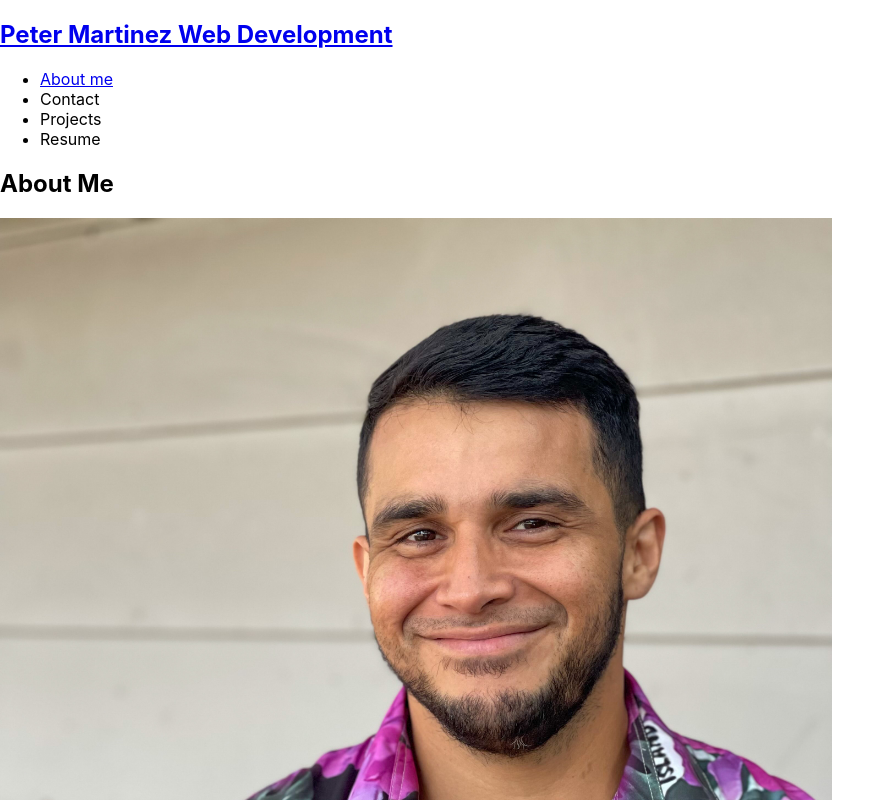
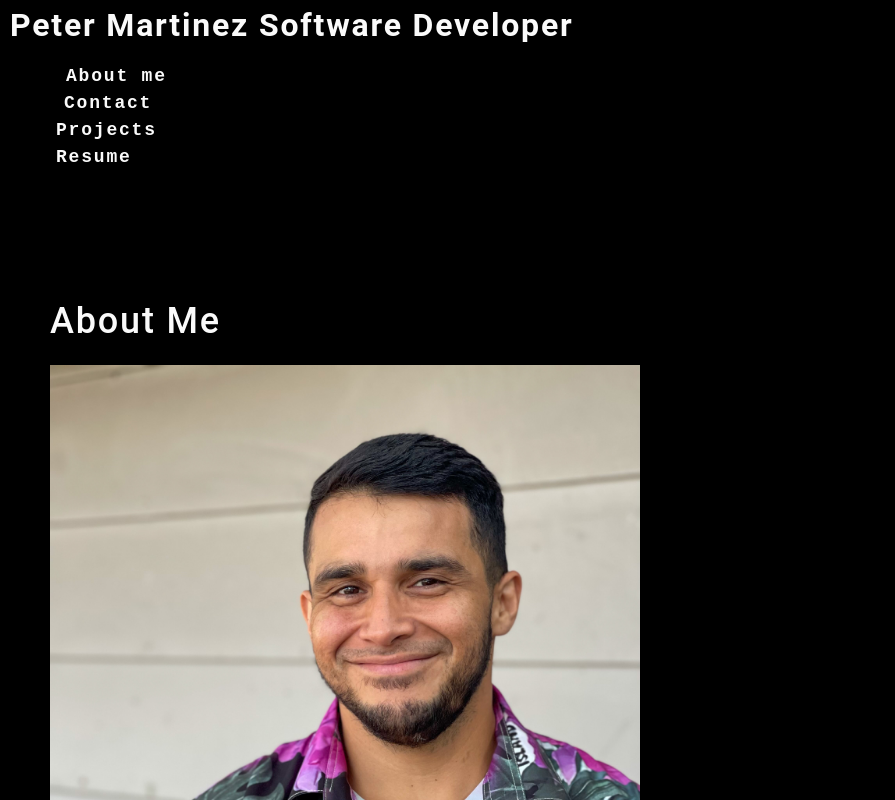
Before and after one commit to Pmarti53/portfolio, a React (Create React App) app: page / in a window 1280 px wide. Shown: the top 800 px of the page, without its empty margins (0-895 px from the left). Built offline with nearby package versions, Linux system fonts and the light colour scheme.

Commit message:
added about section

```diff
--- a/src/App.css
+++ b/src/App.css
@@ -1,38 +1,294 @@
-.App {
+main {
+	margin: 0 auto;
+	max-width: 100%;
+  padding: 70px 50px;
+}
+:root {
+  --primary: #8c54ff;
+  --secondary: #F3A847;
+  --tertiary: #B12704;
+  --light: #fafafa;
+  --dark: #000000;
+  --darker: #111111;
+  --error: rgb(228, 46, 1);
+  --spacing-one: calc(1rem * 0.5);
+  --spacing-two: calc(1rem);
+  --spacing-five: calc(2.5rem);
+
+}
+
+* {
+  box-sizing: border-box;
+}
+
+html,
+body {
+  min-height: 100%;
+}
+
+body {
+  margin: 0;
+  padding: 0;
+  font-weight: 600;
+  line-height: 1.5;
+  font-size: 18px;
+  letter-spacing: .1em;
+  background: var(--dark);
+  color: var(--light);
+  font-family:'Courier New', Courier, monospace
+
+}
+
+h1,
+h2,
+h3,
+h4,
+h5,
+h6 {
+  font-family: 'Roboto', sans-serif;
+  font-weight: 500;
+  margin: 5px 0;
+  line-height: 1.25;
+}
+
+h1 {
+  font-size: 2.25rem;
+}
+
+h2 {
+  font-size: 2rem;
+}
+
+h3 {
+  font-size: 1.75rem;
+}
+
+h4 {
+  font-size: 1.5rem;
+}
+
+h5 {
+  font-size: 1.25rem;
+}
+
+h6 {
+  font-size: 1rem;
+}
+
+p {
+  font-size: 1.1rem;
+  margin-top: 0;
+}
+
+a {
+  color: var(--tertiary);
+  text-decoration: none;
+  font-weight: bold;
+}
+
+a:hover {
+  text-decoration: underline;
+}
+
+header {
+  background: var(--dark);
+}
+
+header a {
+  color: var(--light);
+}
+
+button {
+  font-size: 1rem;
+  text-decoration: none;
+  padding: 0.25rem 1rem;
+  border-radius: .5rem;
+  border: none;
+  outline: none;
+  cursor: pointer;
+  margin: 0 1px;
+  background-color: var(--secondary);
+}
+
+button:hover {
+  opacity: .8;
+}
+
+button[disabled] {
+  cursor: default;
+  opacity: .8;
+}
+
+img {
+  max-width: 100%;
+}
+
+span[role="img"] {
+  cursor: default;
+}
+
+form {
+  width: 40%;
+}
+
+input {
+  font-size: 1rem;
+  padding: 0.25rem;
+  border: 1px solid var(--dark);
+  outline: none;
+  border-radius: 3px;
+  transition: box-shadow 0.2s;
+}
+
+input:focus {
+  border: 1px solid var(--secondary);
+  box-shadow: 0 0 .25rem rgba(0, 0, 0, .5);
+}
+
+li {
+  list-style: none;
+}
+
+nav a:hover {
+  text-decoration: none;
+}
+
+nav  li {
+  cursor: pointer;
+}
+
+textarea {
+	width: 600px;
+	height: 120px;
+	border: 3px solid #cccccc;
+	padding: 5px;
+}
+
+.container {
+  width: 85%;
+  max-width: 1200px;
+  margin-left: auto;
+  margin-right: auto;
+}
+
+/* .flex-row {
+  display: flex;
+  flex-wrap: wrap;
+} */
+
+.space-between {
+  justify-content: space-between;
+}
+
+.flex-end {
+  justify-content: flex-end;
+}
+
+.mx-1 {
+  margin-right: var(--spacing-one);
+  margin-left: var(--spacing-one);
+}
+
+.mx-2 {
+  margin-right: var(--spacing-two);
+  margin-left: var(--spacing-two);
+}
+
+.my-1 {
+  margin-top: var(--spacing-one);
+  margin-bottom: var(--spacing-one);
+}
+
+.my-2 {
+  margin-top: var(--spacing-two);
+  margin-bottom: var(--spacing-two);
+}
+
+.my-5 {
+  margin-top: var(--spacing-five);
+  margin-bottom: var(--spacing-five);
+}
+
+.px-1 {
+  padding-right: var(--spacing-one);
+  padding-left: var(--spacing-one);
+}
+
+.px-2 {
+  padding-right: var(--spacing-two);
+  padding-left: var(--spacing-two);
+}
+
+.py-1 {
+  padding-top: var(--spacing-one);
+  padding-bottom: var(--spacing-one);
+}
+
+.py-2 {
+  padding-top: var(--spacing-two);
+  padding-bottom: var(--spacing-two);
+}
+
+.card {
+  width: 25%;
   text-align: center;
 }
 
-.App-logo {
-  height: 40vmin;
-  pointer-events: none;
+.img-thumbnail {
+  width: auto;
+  height: 300px;
+  margin-bottom: 50px;
+  cursor: pointer;
 }
 
-@media (prefers-reduced-motion: no-preference) {
-  .App-logo {
-    animation: App-logo-spin infinite 20s linear;
-  }
+.modalBackdrop {
+	background: rgba(0, 0, 0, .65);
+	bottom: 0;
+	left: 0;
+	overflow: auto;
+	position: fixed;
+	right: 0;
+	top: 0;
+	z-index: 1;
 }
 
-.App-header {
-  background-color: #282c34;
-  min-height: 100vh;
-  display: flex;
-  flex-direction: column;
-  align-items: center;
-  justify-content: center;
-  font-size: calc(10px + 2vmin);
-  color: white;
+.modalContainer {
+	background: var(--darker);
+	border-radius: 5px;
+	max-width: 100%;
+	margin: 50px auto;
+	padding: 15px;
+	width: 960px;
 }
 
-.App-link {
-  color: #61dafb;
+.modalTitle {
+	font-size: 18px;
+	font-weight: 600;
+	margin-bottom: 25px;
 }
 
-@keyframes App-logo-spin {
-  from {
-    transform: rotate(0deg);
-  }
-  to {
-    transform: rotate(360deg);
-  }
+button {
+	background: var(--primary);
+	border: 0;
+	border-radius: 5px;
+	color: #fff;
+	cursor: pointer;
+	font-size: 16px;
+	font-weight: 600;
+	margin-bottom: 30px;
+	padding: 10px 15px;
 }
+
+a {
+	border-radius: 5px;
+	color: var(--primary);
+	font-weight: 600;
+	padding: 2px 4px;
+	margin-left: -2px;
+	margin-right: -2px;
+
+}
+
+.navActive {
+  color: var(--secondary);
+}
--- a/src/components/About/index.js
+++ b/src/components/About/index.js
@@ -5,7 +5,9 @@ function About() {
     return (
         <section className="my-5">
             <h1 id="about">About Me</h1>
-            <img src={coverImage} className="my-2" style={{ width: "65%" }} alt="cover" />
+            <img src={coverImage} className="my-2" style={{ width: "50%" }} alt="cover" />
+            <p>Team-oriented Full Stack Web Developer certified by the University of Texas at Austin with a background in Audio Engineering. Proficient in leadership, communication, collaboration, and analysis. Solid capability to carryout website production from concept to final deployment.
+            Ability to thrive in fast paced environments and meet deadlines.</p>
         </section>
     );
 }
--- a/src/components/Nav/index.js
+++ b/src/components/Nav/index.js
@@ -16,7 +16,7 @@ function Nav() {
         <header data-testid="header" className="flex-row px-1">
             <h2>
                 <a href="/">
-                    <span role="img" aria-label="Header"></span> Peter Martinez Web Development
+                    <span role="img" aria-label="header"></span> Peter Martinez Software Developer
                 </a>
             </h2>
             <nav>
@@ -26,6 +26,7 @@ function Nav() {
                             About me
                         </a>
                     </li>
+
                     <li className={"mx-2"}>
                         <span onClick={() => handleClick()}>
                             Contact
```
